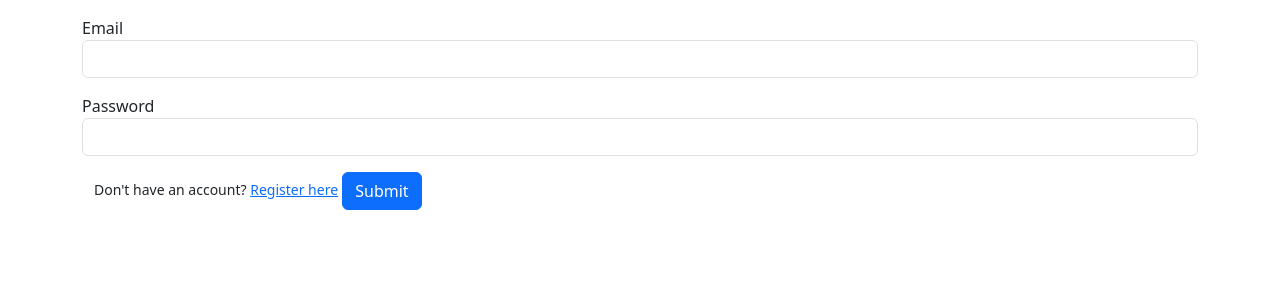
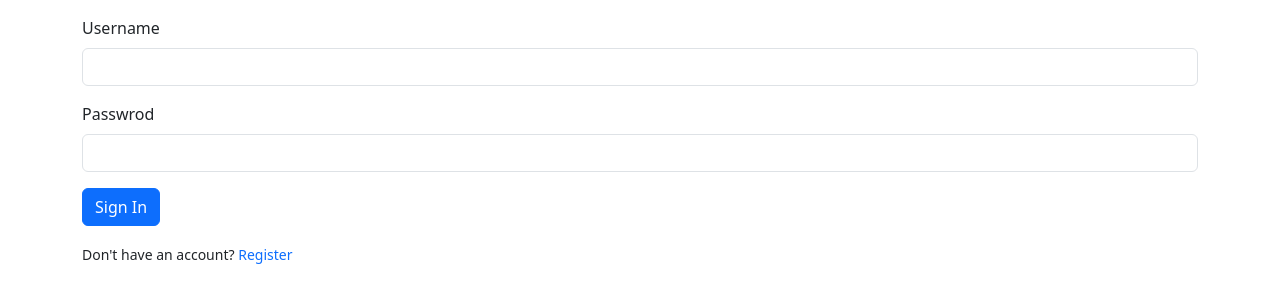
Before and after one commit to matt-whisman/CT_poke_collect, a Flask app: page /auth/login in a window 1280 px wide. Shown: the part 56-359 px from the top of the page. Run offline with Flask 2, Linux system fonts and the light colour scheme; some libraries are stand-ins or nearby versions.

Commit message:
completed templates for login and registration forms

```diff
--- a/app/templates/auth/login.html
+++ b/app/templates/auth/login.html
@@ -1,23 +1,17 @@
 <!DOCTYPE html>
 {% extends 'base.html' %}
+{% from 'bootstrap5/form.html' import render_form %}
 
 {% block content %}
 
-<div class="container">
+<div class="container mt-3">
     <form action="/auth/login" method="post">
-        <div class="form-group mb-3 mt-3">
-            <label for="email">Email</label>
-            <input type="email" class="form-control" name="email" id="email" />
-        </div>
-        <div class="form-group mb-3">
-            <label for="password">Password</label>
-            <input type="password" class="form-control" name="password" id="password" />
-        </div>
-        <div class="container mb-3">
-            <small>Don't have an account? <a href="{{ url_for('auth.register') }}">Register here</a></small>
-            <button type="submit" class="btn btn-primary">Submit</button>
-        </div>
+        {{ render_form(form) }}
     </form>
+    <div class="mb-3 mt-3">
+        <small>Don't have an account? <a class="link-primary text-decoration-none"
+                href="{{ url_for('auth.register' ) }}" role="button">Register</a></small>
+    </div>
 </div>
 
 {% endblock content%}
```
Also changed, not shown: app/templates/auth/register.html (+13 -0 lines).
